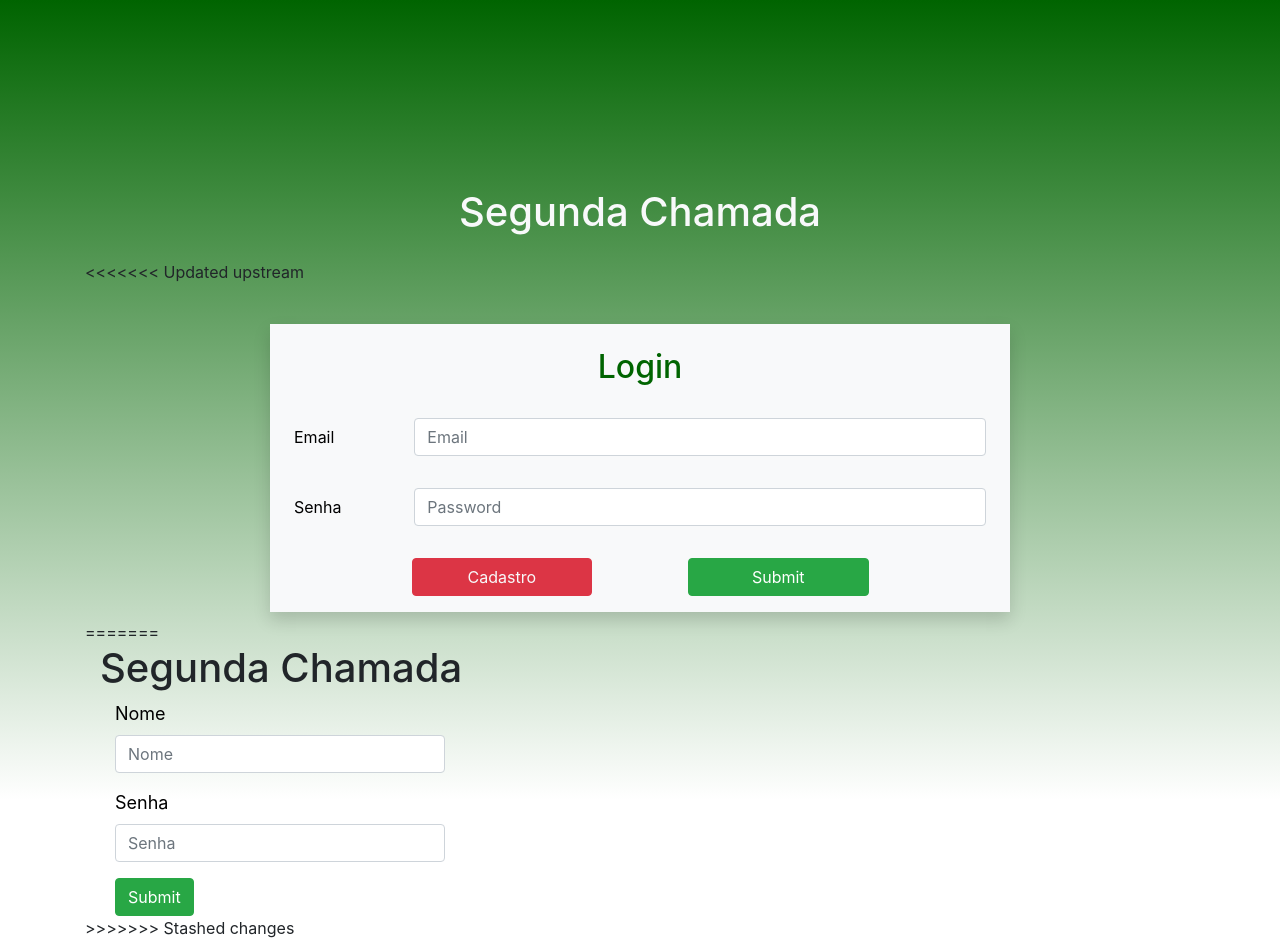
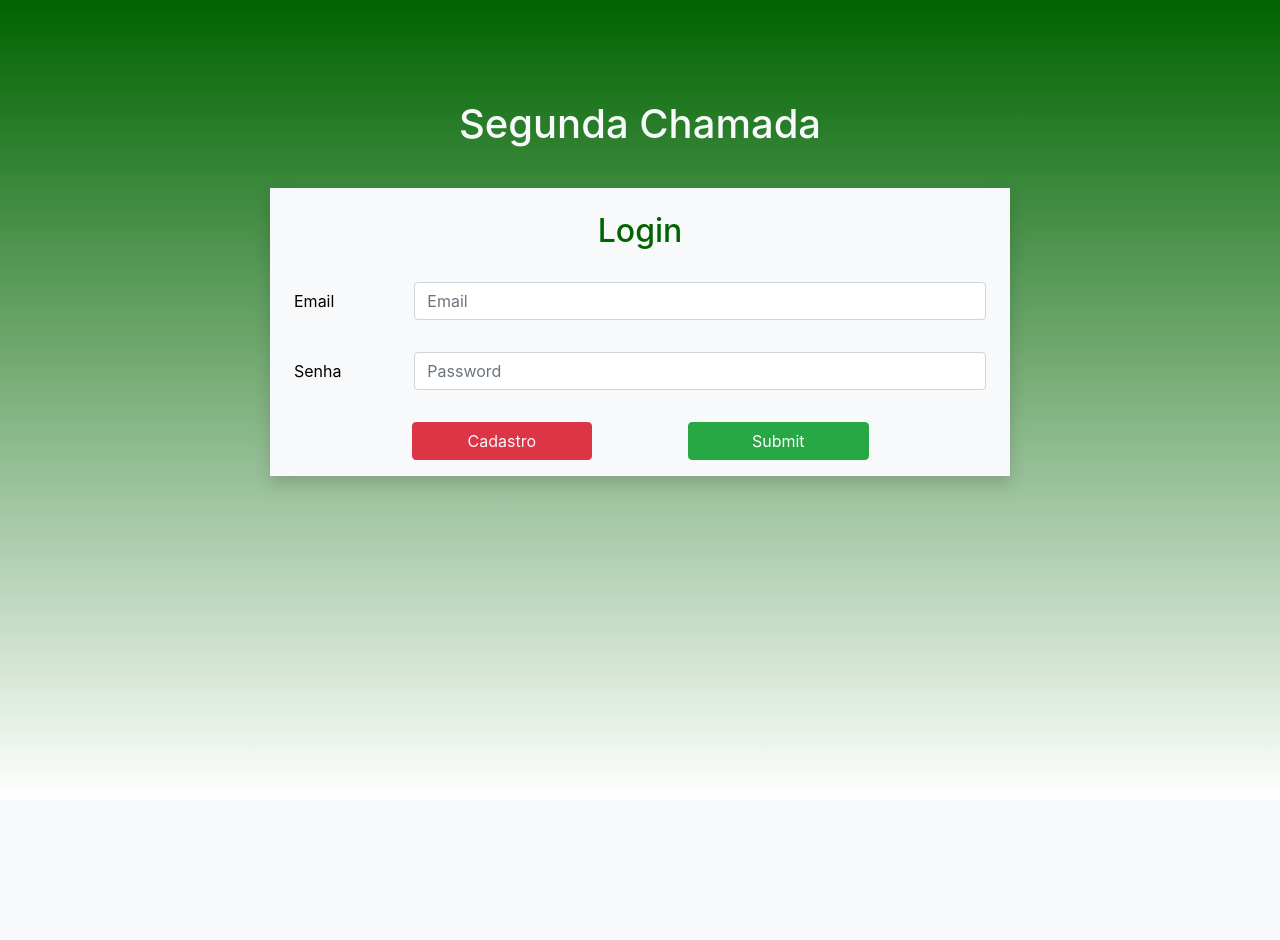
Before and after one commit to LeonardoMoers/segunda-chamada-frontend, a PHP site: page /login.php in a window 1280 px wide. After the commit the page ends 746 px from the top, so only its background shows below. Run offline with PHP 8.4, Linux system fonts and the light colour scheme.

Commit message:
sorry richard

```diff
--- a/view/login.php
+++ b/view/login.php
@@ -4,12 +4,12 @@
 	<title>Login</title>
 	<?php include '../template/header.html'; ?>
 </head>
-<div class="container pt-5 mt-5">
+<body>
+
+<div class="container pt-2">
 	<header class="text-center text-light pt-5 mt-4 mb-4">
 		<h1>Segunda Chamada</h1>
 	</header>
-<<<<<<< Updated upstream
-	<body>
 		<div class="justify-content-center pt-3 mt-4">
 			<section class="pl-4 pr-4 shadow container jumbotron-fluid align-middle p-2 mb-2 bg-light text-dark col-sm-8">
 				<header class="text-center mt-3 mb-3">
@@ -37,32 +37,7 @@
 				</article>
 			</section>
 		</div>
-		<footer>
-=======
-	<section class="container">
-			<header>
-				<h1>Segunda Chamada</h1>
-			</header>
-			<article class="col-md-4 ">
-				<form class="responsive">
-					<div class="form-group">
-						<label for="nomeLogin">Nome</label>
-						<input type="text" name="Nome" placeholder="Nome" class="form-control" required>
-					</div>
 
-					<div class="form-group">
-						<label for="senhaLogin">Senha</label>
-
-						<input type="password" name="password" placeholder="Senha" class="form-control" required>
-					</div>
-					<input type="submit" name="submit" class="btn btn-success" >
-				</form>
-			</article>
-	</section>
-	<footer>
->>>>>>> Stashed changes
-
-		</footer>
 	</body>
 </div>
 </html>
```
